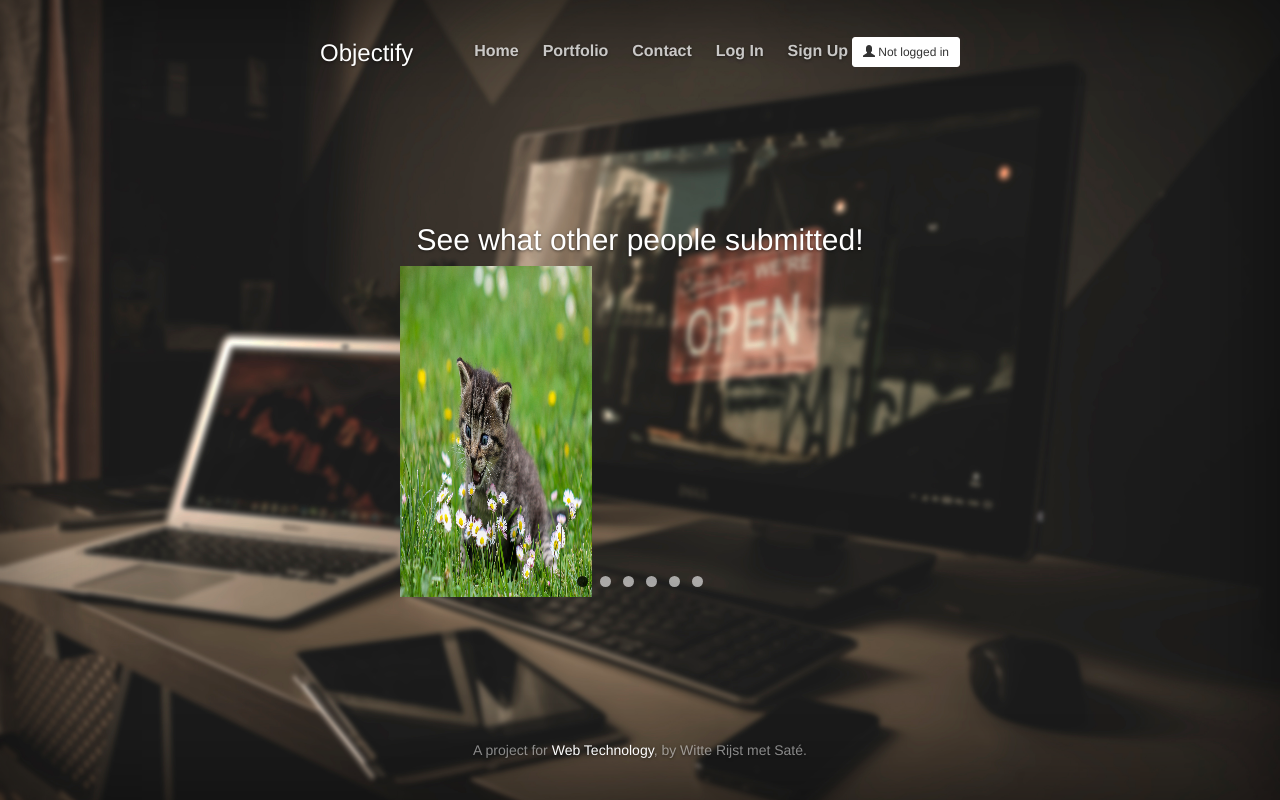
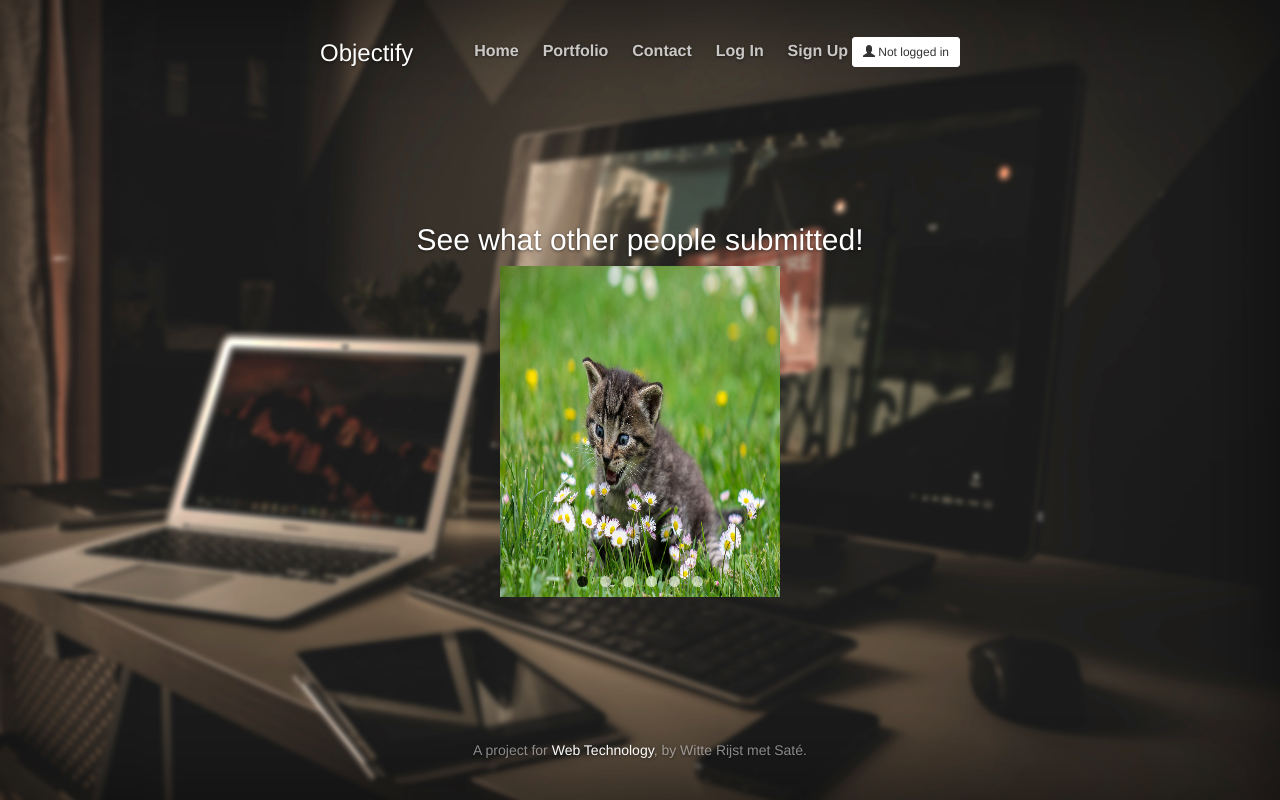
Before and after one commit to rensoostenbach/microblog, a Flask app: page /portfolio/ in a window 1280 px wide. Run offline with Flask 2, Linux system fonts and the light colour scheme; some libraries are stand-ins or nearby versions.

Commit message:
Portfolio

```diff
--- a/app/static/css/cover.css
+++ b/app/static/css/cover.css
@@ -109,7 +109,7 @@ figcaption {
 
 .slides {
     padding: 0;
-    width: 480px;
+    width: 40%;
     height: 331px;
     display: block;
     margin: 0 auto;
@@ -132,7 +132,7 @@ figcaption {
 .slide {
     top: 0;
     opacity: 0;
-    width: 40%;
+    width: 100%;
     height: 331px;
     display: block;
     position: absolute;
```
Also changed, not shown: other parts of app/static/css/cover.css (+1 -1 lines).
